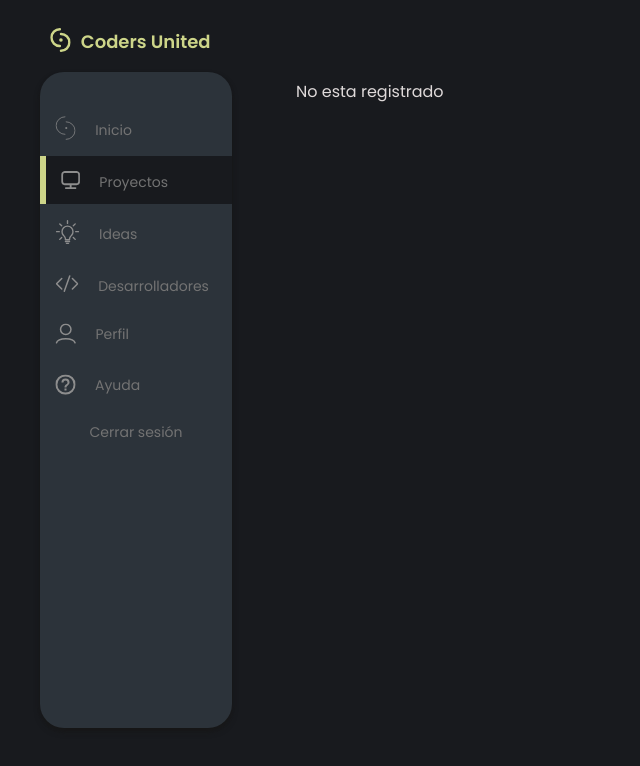
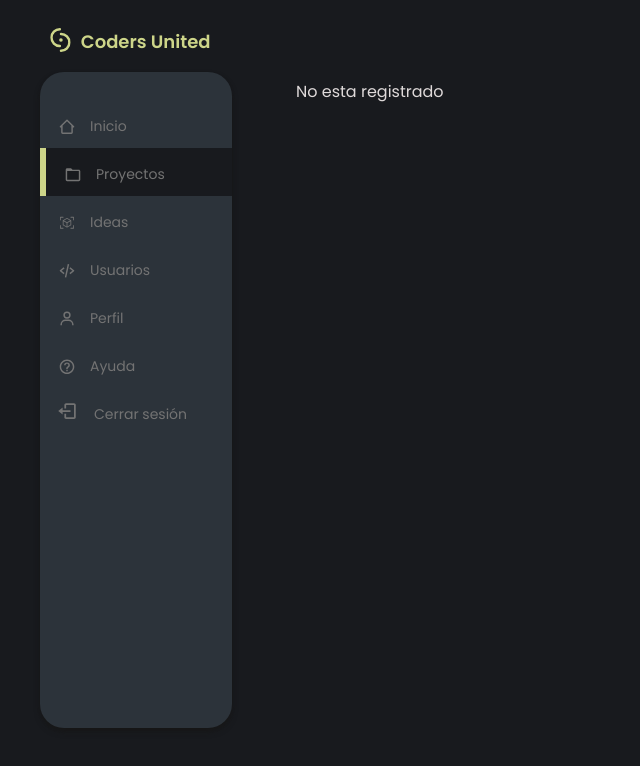
Before and after one commit to rodrigo745/coders-united, a Next.js app: page /pages/1/perfil in a window 1280 px wide. Shown: the top 766 px of the page, without its empty margins (0-640 px from the left). Built offline with nearby package versions, Linux system fonts and the light colour scheme; no server answers.

Commit message:
Add files via upload

```diff
--- a/src/components/dashboard/dashboard.jsx
+++ b/src/components/dashboard/dashboard.jsx
@@ -1,17 +1,16 @@
 "use client";
-import Image from "next/image";
 import Link from "next/link"
 import "./dash.css";
-import { Icodigo, Ihuracan, Iproyecto, Iusuario, Iayuda, Iidea, IhuracanAmarillo } from "../../../public/iconos";
+import { IhuracanAmarillo } from "../../../public/iconos";
 import { BiHomeAlt2 , BiFolder, BiCodeAlt, BiUser,  BiHelpCircle, BiLogOut } from "react-icons/bi";
-
+import { PiCubeFocusLight } from "react-icons/pi";
 import { signOut } from "next-auth/react";
 
 export default function Dashboard(props){
 
-    const titulos = [ "Inicio", "Proyectos", "Ideas", "Desarrolladores", "Perfil", "Ayuda"];
-    const enlaces = [ "inicio", "proyectos", "ideas", "desarrolladores", "perfil", "ayuda"];
-    const imagenes = [ Ihuracan, Iproyecto, Iidea, Icodigo,  Iusuario, Iayuda];
+    const titulos = [ "Inicio", "Proyectos", "Ideas", "Usuarios", "Perfil", "Ayuda"];
+    const enlaces = [ "inicio", "proyectos", "ideas", "usuarios", "perfil", "ayuda"];
+    const imagenes = [ <BiHomeAlt2 key="home"/>, <BiFolder key="Folder"/>,<PiCubeFocusLight key="FocusLight"/>, <BiCodeAlt key="CodeAlt"/>, <BiUser key="User"/>,  <BiHelpCircle key="HelpCircle"/>, <BiCodeAlt key="CodeAlt"/>];
 
     const ruta = props.ruta;
 
@@ -27,17 +26,19 @@ export default function Dashboard(props){
             {
                 titulos.map((e, index)=> (
                     <Link key={index} href={`/pages/${index}/${enlaces[index]}`} className={`flex p-3 space-x-4 text-neutral-500 ${ruta == index && "fondo liston"}`}>
-                        <div className="scale-75">
+                        <div className="scale-125 mt-2 ml-2">
                             {imagenes[index]}
                         </div>
-                        <span className={`${index == 2 || index == 0 ? "mt-2" : "mt-1" }`}>
+                        <span className={`${index == 2 || index == 0 ? "mt-1" : "mt-1" }`}>
                             {e}
                         </span>
                     </Link>
                 ))
             }
-            <div className="text-neutral-500 text-center mt-3">
-                <button onClick={async ()=> await signOut({callbackUrl:"/"})}>Cerrar sesión</button>
+            <div className="text-neutral-500 ml-5 mt-4">
+                <button className="flex" onClick={async ()=> await signOut({callbackUrl:"/"})}>
+                    <BiLogOut className="scale-150 mr-5"/> Cerrar sesión
+                </button>
             </div>
             </div>
         </div>
--- a/src/components/dashboard/dashboardMovil.jsx
+++ b/src/components/dashboard/dashboardMovil.jsx
@@ -3,7 +3,9 @@ import { IhuracanAmarillo } from "../../../public/iconos"
 import { useState } from "react"
 import { signOut } from "next-auth/react";
 import Link from "next/link";
-import { Icodigo, Ihuracan, Iproyecto, Iusuario, Iayuda, Iidea } from "../../../public/iconos";
+import { BiHomeAlt2 , BiFolder, BiCodeAlt, BiUser,  BiHelpCircle, BiLogOut } from "react-icons/bi";
+import { PiCubeFocusLight } from "react-icons/pi";
+
 
 export default function DashboardMovil(props){
     const ruta = props.ruta;
@@ -14,7 +16,7 @@ export default function DashboardMovil(props){
     }
     const titulos = [ "Inicio", "Proyectos", "Ideas", "Desarrolladores", "Perfil", "Ayuda"];
     const enlaces = [ "inicio", "proyectos", "ideas", "desarrolladores", "perfil", "ayuda"];
-    const imagenes = [ Ihuracan, Iproyecto, Iidea, Icodigo,  Iusuario, Iayuda];
+    const imagenes = [ <BiHomeAlt2 key="home"/>, <BiFolder key="Folder"/>,<PiCubeFocusLight key="FocusLight"/>, <BiCodeAlt key="CodeAlt"/>, <BiUser key="User"/>,  <BiHelpCircle key="HelpCircle"/>, <BiCodeAlt key="CodeAlt"/>];
     return(
         <div className={`${mostrar ? "menuActivo" : "menuOff" }`}>
             <div className="mt-2 flex justify-between ">
@@ -39,7 +41,7 @@ export default function DashboardMovil(props){
             {
                 titulos.map((e, index)=> (
                     <Link key={index} href={`/pages/${index}/${enlaces[index]}`} className={`flex p-2 space-x-3 text-slate-600 ${ruta == index && "fondo liston"}`}>
-                        <div className="scale-75 ml-4 mr-3">
+                        <div className="scale-150 ml-4 mr-3">
                             {imagenes[index]}
                         </div>
                         <span className={`${index == 2 || index == 0 ? "mt-2 text-sm" : "mt-1 text-sm" }`}>
```
Also changed, not shown: src/components/dashboard/dash.css (line endings or trailing spaces).
